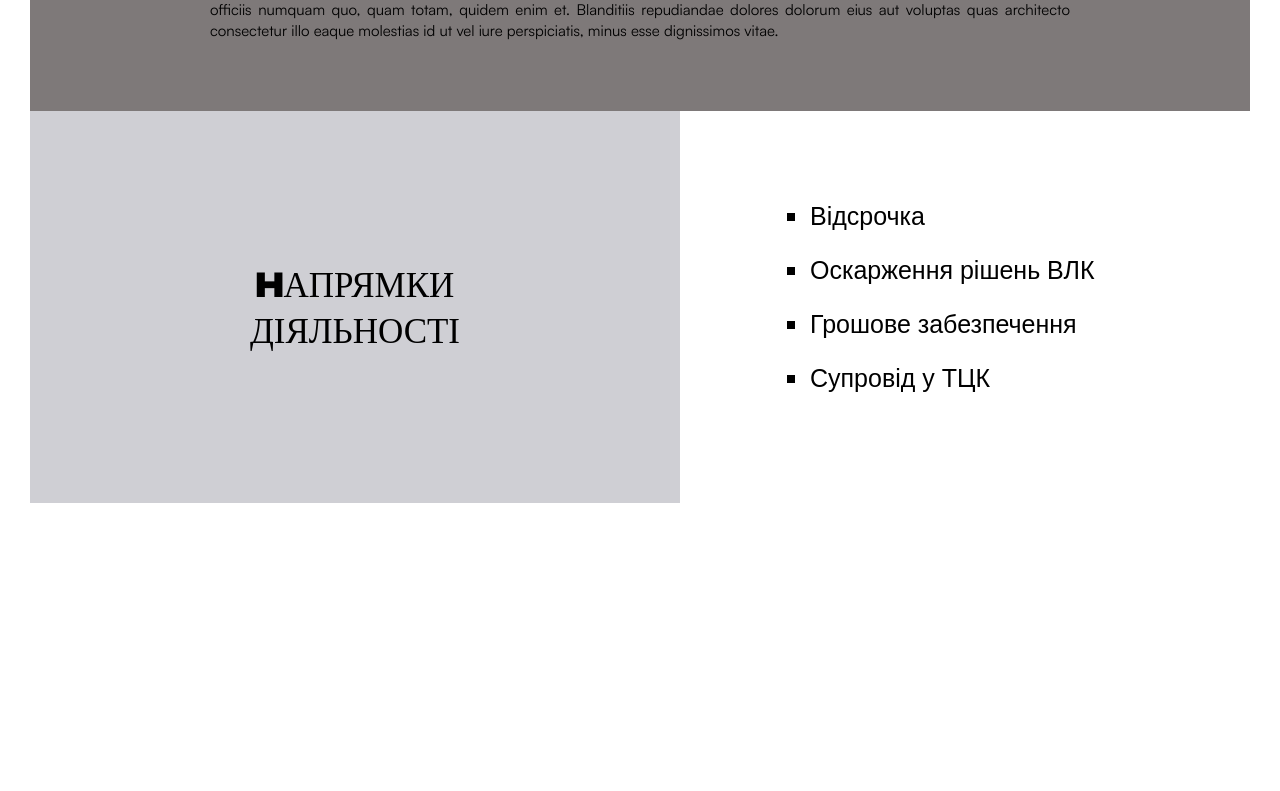
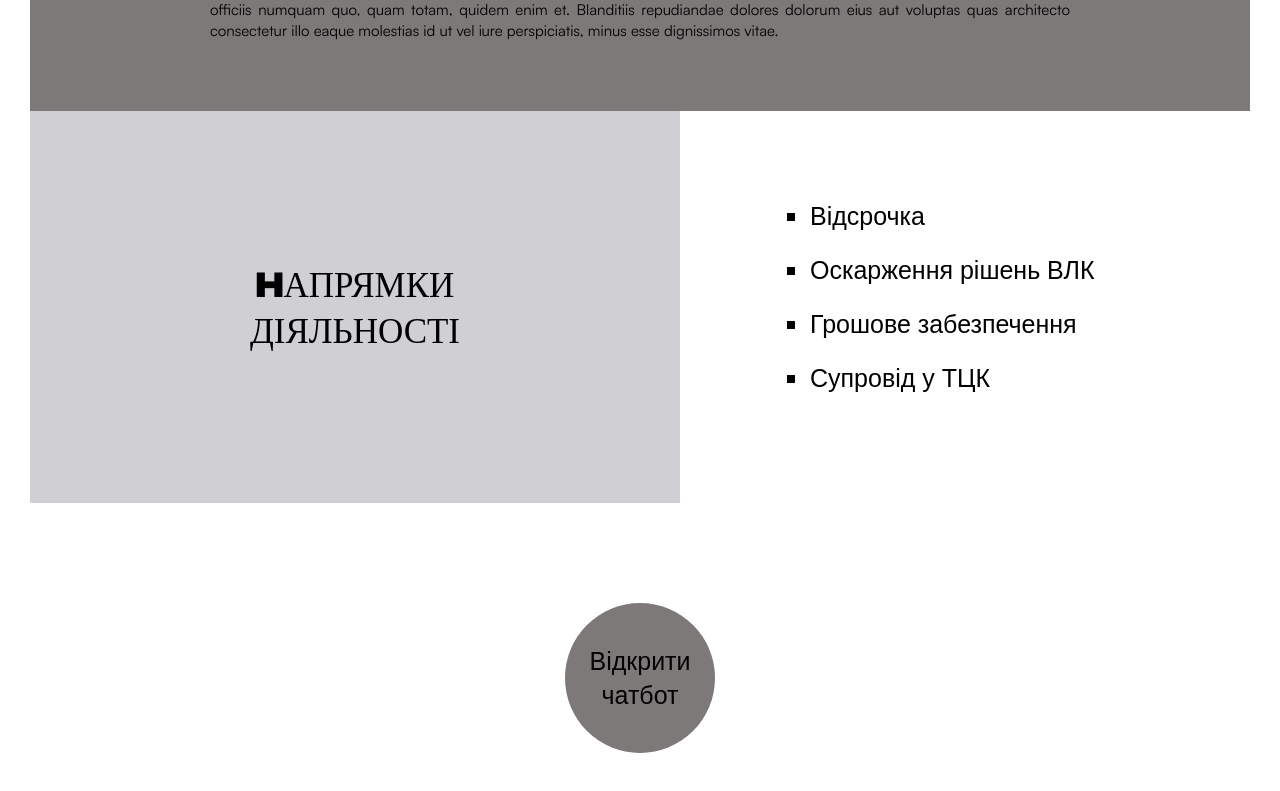
Before and after one commit to Victoria060187/zhykovskiy_project, a React (Create React App) app: page / in a window 1280 px wide. Shown: the part 1503-2294 px from the top of the page. Before the commit the page ends 2006 px from the top, so only its background shows below. Built offline with nearby package versions, Linux system fonts and the light colour scheme.

Commit message:
created chatbot button

```diff
--- a/src/App/App.js
+++ b/src/App/App.js
@@ -3,6 +3,7 @@ import Header from '../components/header/Header';
 import MainPage from '../components/mainPage/MainPage';
 import AboutUs from '../components/aboutUs/AboutUs';
 import Activity from '../components/activity/Activity';
+import Chatbot from '../components/chatbot/Chatbot';
 
 function App() {
   return (
@@ -15,6 +16,7 @@ function App() {
         <AboutUs />
       </div>
       <Activity />
+      <Chatbot />
     </div>
   );
 }
--- /dev/null
+++ b/src/components/chatbot/Chatbot.css
@@ -0,0 +1,32 @@
+
+.chatbot-button {
+    background-color: #7e7979;
+    border: none;
+    color: black;
+    padding: 15px 32px;
+    width: 150px; /* Ширина кнопки */
+    height: 150px; /* Высота кнопки */
+    text-align: center;
+    text-decoration: none;
+    display: inline-block;
+    font-size: 25px;
+    cursor: pointer;
+    border-radius: 50%; /* Круглая форма */
+    transition: background-color 0.3s;
+    display: flex;
+    justify-content: center;
+    align-items: center;
+  }
+
+  .chatbot-button:hover {
+    background-color: #686565;
+  }
+  .chatbot-button-container {
+    align-items: center;
+    display: flex;
+    text-align: center;
+    flex-direction: column;
+}
+.chatbot-button-content {
+  margin: 100px;
+}
--- /dev/null
+++ b/src/components/chatbot/Chatbot.jsx
@@ -0,0 +1,18 @@
+import './Chatbot.css';
+
+function Chatbot(onClick) {
+  return (
+    <section className="chatbot">
+      <div className="container">
+        <div className="chatbot-button-container">
+          <div className="chatbot-button-content">
+            <button type="button" className="chatbot-button" onClick={onClick}>
+              Відкрити чатбот
+            </button>
+          </div>
+        </div>
+      </div>
+    </section>
+  );
+}
+export default Chatbot;
```
